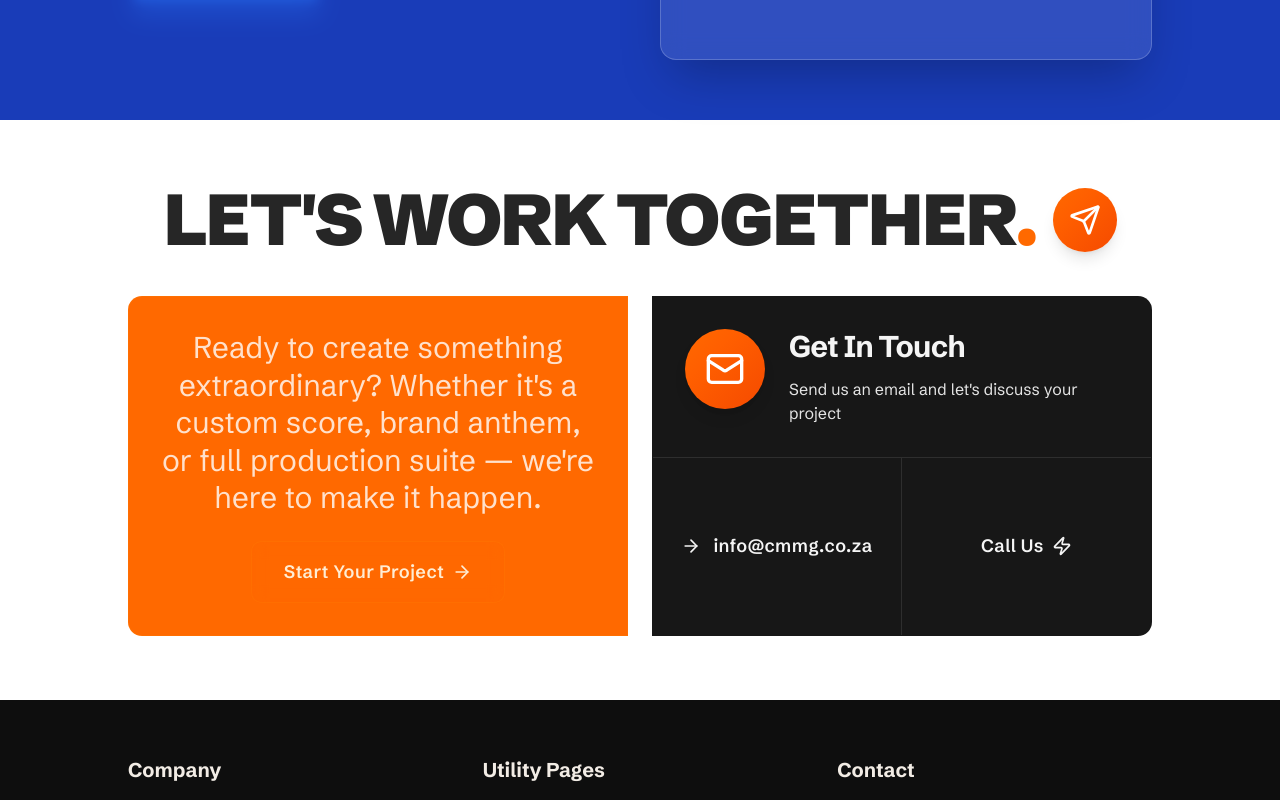
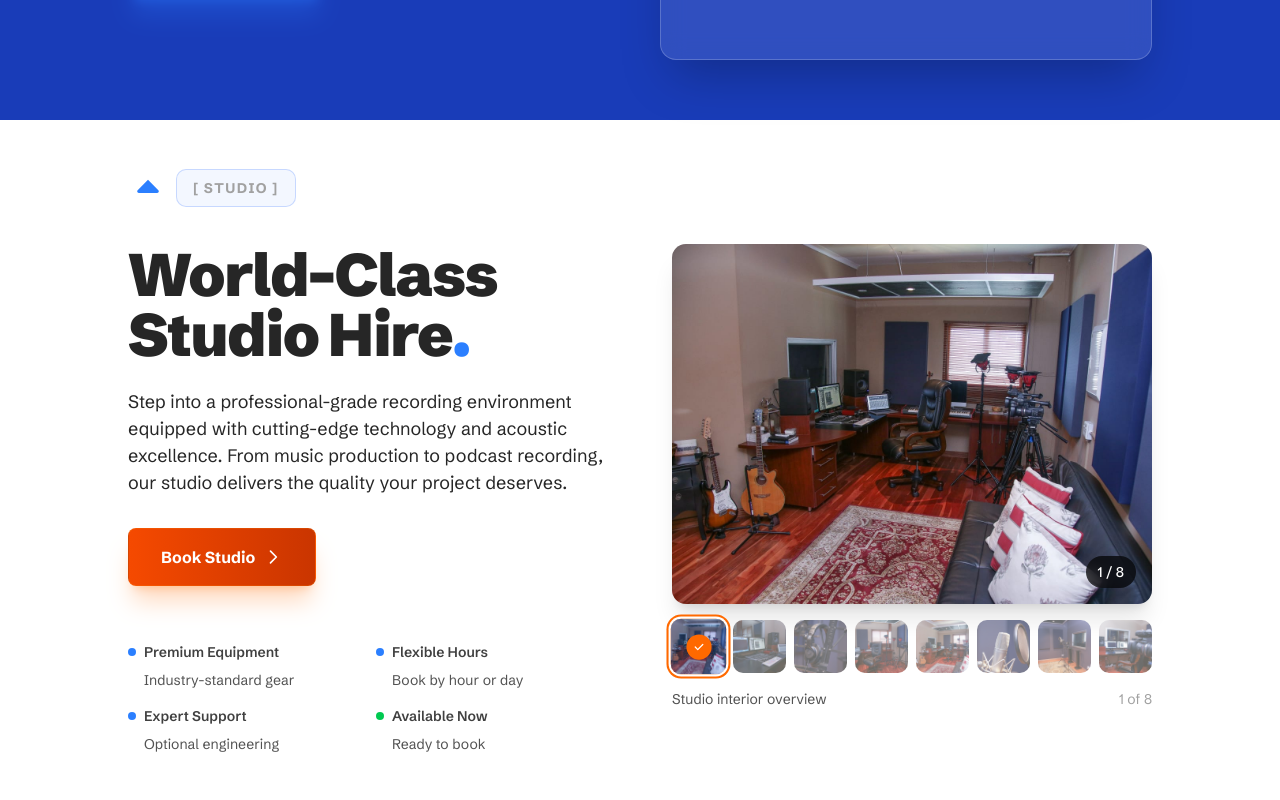
Before and after one commit to seedwaydevs/cmmg, a Next.js app: page / in a window 1280 px wide. Shown: the part 2820-3620 px from the top of the page. Built offline with nearby package versions, Linux system fonts and the light colour scheme.

Commit message:
new studio component import

```diff
--- a/src/app/page.tsx
+++ b/src/app/page.tsx
@@ -9,6 +9,7 @@ import MusicServices from "@/components/home/MusicServices";
 import TrustCarousel from "@/components/home/TrustCarousel";
 import WhatWeDo from "@/components/home/WhatWeDo";
 import LoadingScreen from "@/components/LoadingScreen";
+import Studio from "@/components/home/Studio";
 
 export default function Home() {
   const [isLoading, setIsLoading] = useState(true);
@@ -21,6 +22,7 @@ export default function Home() {
       <Latest />
       <Explore />
       <WhatWeDo />
+      <Studio />
       <ContactCTA />
     </div>
   );
```
